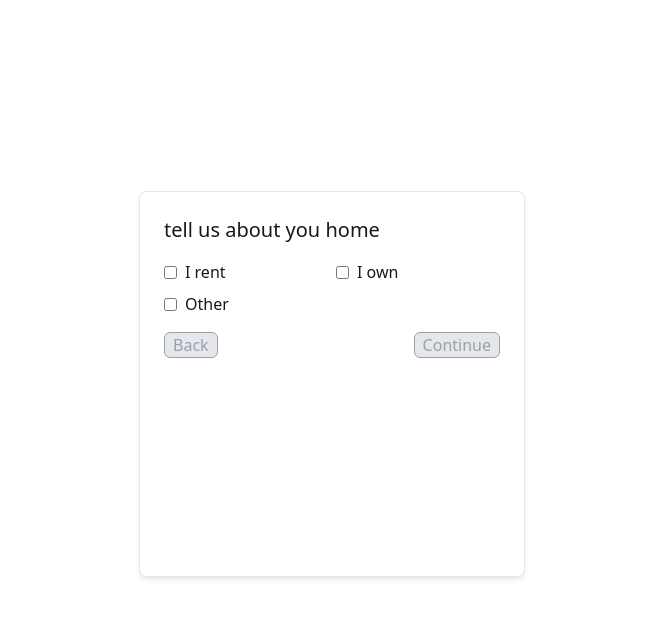
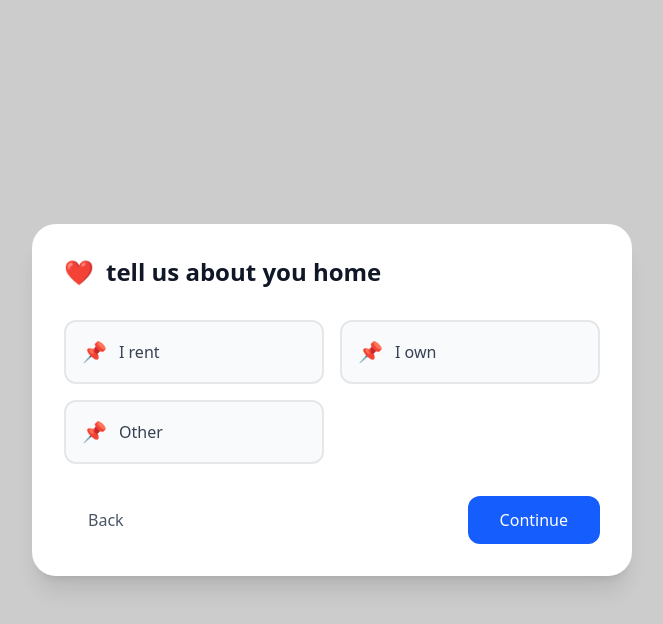
Before and after one commit to Devika123098/cashTip, a React (Vite) app in the folder frontend/: page /pop-up in a window 1280 px wide. Both pictures are taken after typing "Sample" into the empty fields and a click on the button "Continue". Shown: the top 624 px of the page, without its empty margins (308-971 px from the left). Built offline with nearby package versions, Linux system fonts and the light colour scheme.

Commit message:
feat/update popUp.jsx

```diff
--- a/frontend/src/components/pop-up/StepN.jsx
+++ b/frontend/src/components/pop-up/StepN.jsx
@@ -28,43 +28,83 @@ const StepN = ({
 		onContinue(selectedOptions);
 	};
 
+	const getIcon = (option) => {
+		switch(option.toLowerCase()) {
+			case 'dining out': return '🍽️';
+			case 'entertainment': return '🎬';
+			case 'video games': return '🎮';
+			case 'hobbies': return '🎨';
+			case 'charity': return '❤️';
+			case 'gifts': return '🎁';
+			case 'home decor': return '🏠';
+			case 'celebrations': return '🎉';
+			// Add more cases for other options
+			default: return '📌';
+		}
+	};
+
 	return (
+		<div className="fixed inset-0 flex items-center justify-center bg-black/20 backdrop-blur-sm">
 			<form
 				onSubmit={handleSubmit}
-			className="absolute top-1/2 left-1/2 -translate-x-1/2  translate-y-1/2 w-96 h-96 p-4 shadow-md ring-1 ring-gray-200 rounded-md"
+				className="bg-white w-[600px] rounded-3xl shadow-xl p-8"
 			>
-			<h4 className="text-xl p-2">{question}</h4>
-			<div className="grid grid-cols-2 gap-2 p-2">
+				<div className="flex items-center gap-3 mb-8">
+					<span className="text-2xl">❤️</span>
+					<h2 className="text-2xl font-semibold text-gray-900">{question}</h2>
+				</div>
+
+				{question.includes("Last question") && (
+					<p className="text-gray-600 mb-6">Last question, we promise!</p>
+				)}
+
+				<div className="grid grid-cols-2 gap-4 mb-8">
 					{options.map((option) => (
-					<label key={option} className="flex items-center gap-2">
+						<label
+							key={option}
+							className={`flex items-center gap-3 p-4 rounded-xl border-2 transition-all cursor-pointer
+								${selectedOptions.includes(option)
+									? 'border-blue-500 bg-blue-50'
+									: 'border-gray-200 hover:border-gray-300 bg-gray-50'
+								}`}
+						>
 							<input
 								type="checkbox"
 								name="selection"
 								value={option}
 								checked={selectedOptions.includes(option)}
 								onChange={handleCheckboxChange}
+								className="hidden"
 							/>
+							<span className="text-xl">{getIcon(option)}</span>
+							<span className="text-gray-700 font-medium">
 								{option.charAt(0).toUpperCase() + option.slice(1)}
+							</span>
 						</label>
 					))}
 				</div>
-			{error && <p className="text-red-500 text-sm p-2">{error}</p>}
-			<div className="flex justify-between p-2">
+
+				{error && (
+					<p className="text-red-500 text-sm mb-4">{error}</p>
+				)}
+
+				<div className="flex justify-between items-center">
 					<button
 						type="button"
 						onClick={onBack}
-					className="border bg-gray-200 rounded-md px-2 text-gray-400 hover:bg-gray-300"
+						className="px-6 py-2 text-gray-600 hover:text-gray-800 font-medium rounded-lg transition-colors"
 					>
 						Back
 					</button>
 					<button
 						type="submit"
-					className="border bg-gray-200 rounded-md px-2 text-gray-400 hover:bg-gray-300"
+						className="px-8 py-3 bg-blue-600 text-white font-medium rounded-xl hover:bg-blue-700 transition-colors"
 					>
-					{isLastStep ? "Finish" : "Continue"}
+						{isLastStep ? "Show Me The Money (Plan)!" : "Continue"}
 					</button>
 				</div>
 			</form>
+		</div>
 	);
 };
 
--- a/frontend/src/components/pop-up/StepOne.jsx
+++ b/frontend/src/components/pop-up/StepOne.jsx
@@ -19,31 +19,43 @@ const StepOne = ({ onContinue, initialValue = "" }) => {
     };
 
     return (
+        <div className="fixed inset-0 flex items-center justify-center bg-black/20 backdrop-blur-sm">
             <form
                 onSubmit={handleSubmit}
-            className="absolute top-1/2 left-1/2 -translate-x-1/2 translate-y-1/2 w-96 h-96 p-4 shadow-md ring-1 ring-gray-200 rounded-md"
+                className="bg-white w-[600px] rounded-3xl shadow-xl p-8"
             >
-            <h4 className="text-xl p-2">People call us Moni-Mind</h4>
-            <p className="text-sm p-2 text-gray-400">What should we call you?</p>
-            <div className="flex flex-col px-2">
+                <div className="flex items-center gap-3 mb-4">
+                    <span className="text-2xl">👋</span>
+                    <h2 className="text-2xl font-semibold text-gray-900">
+                        People call us Moni-Mind
+                    </h2>
+                </div>
+
+                <p className="text-gray-600 mb-8">What should we call you?</p>
+
+                <div className="mb-8">
                     <input
-                    className="w-[30vh] h-9 border-b p-2 outline-none text-md"
+                        className="w-full px-4 py-3 text-lg border-b-2 border-gray-200 outline-none transition-colors focus:border-blue-500"
                         type="text"
                         placeholder="Your first name"
                         value={inputValue}
                         onChange={handleInputChange}
                     />
-                {error && <p className="text-red-500 text-sm mt-1">{error}</p>}
+                    {error && (
+                        <p className="text-red-500 text-sm mt-2">{error}</p>
+                    )}
                 </div>
-            <div className="p-2">
+
+                <div className="flex justify-end">
                     <button
                         type="submit"
-                    className="border bg-gray-200 rounded-md mt-5 px-2 text-gray-400 hover:bg-gray-300"
+                        className="px-8 py-3 bg-blue-600 text-white font-medium rounded-xl hover:bg-blue-700 transition-colors"
                     >
                         Continue
                     </button>
                 </div>
             </form>
+        </div>
     );
 };
 
```
Lines whose indentation alone changed are shown as unchanged.
